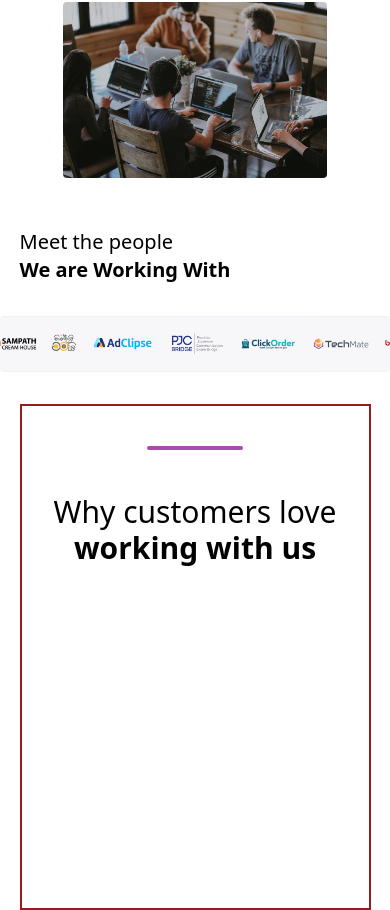
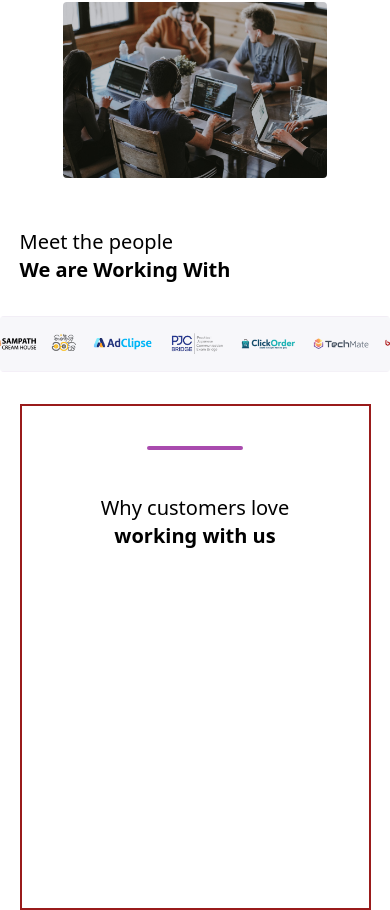
Before and after one commit to obuastella/the4coders, a React (Create React App) app in the folder front-end/: page / in a window 390 px wide. Shown: the part 1418-2328 px from the top of the page. Built offline with nearby package versions, Linux system fonts and the light colour scheme.

Commit message:
Responsiveness for text

```diff
--- a/front-end/src/pages/Home.jsx
+++ b/front-end/src/pages/Home.jsx
@@ -75,7 +75,7 @@
       {/* Why customers love us */}
       <section className="border-2 border-red-800 w-[90%] h-3/5 m-auto">
         <div className="w-24 border-2 border-secondaryColor mx-auto mt-10 rounded mb-11"></div>
-        <h2 className="text-3xl text-center">
+        <h2 className="text-xl md:text-3xl text-center">
           Why customers love <br />
           <span className="font-bold">working with us</span>
         </h2>
```
